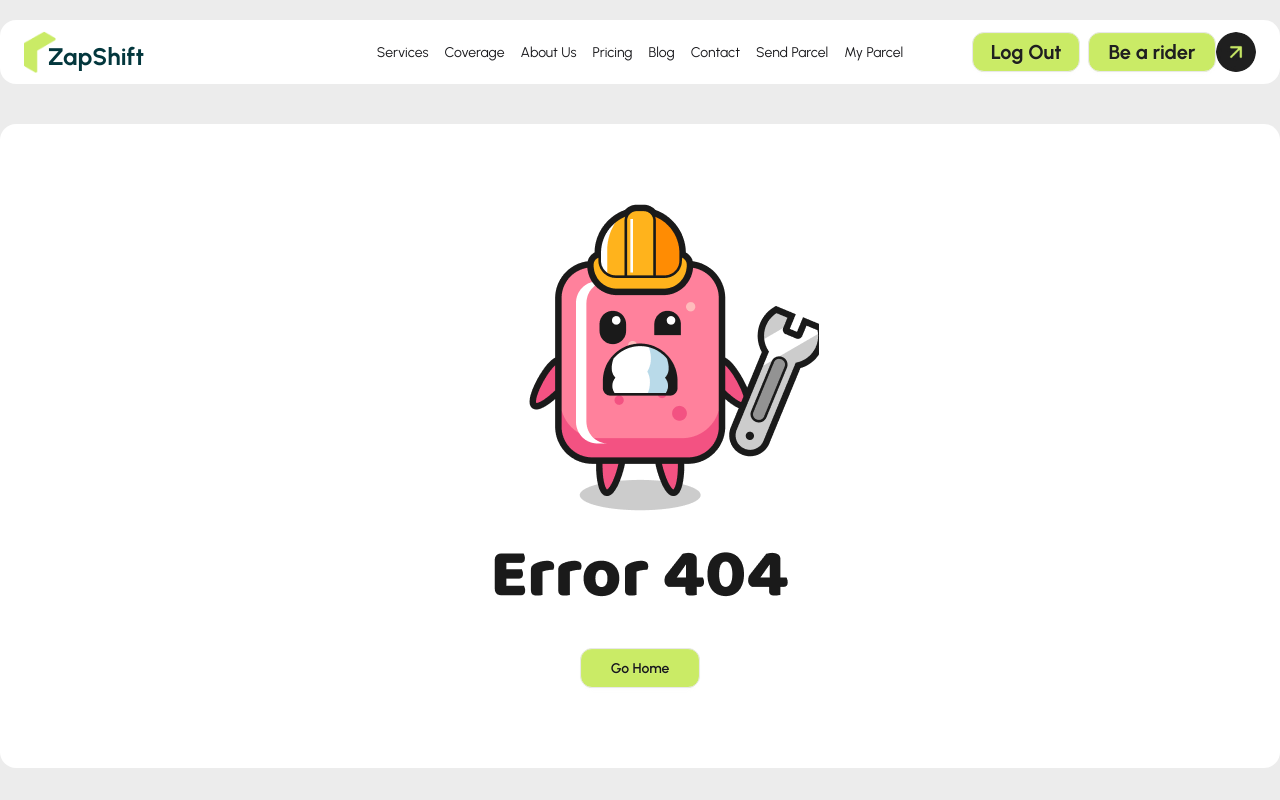
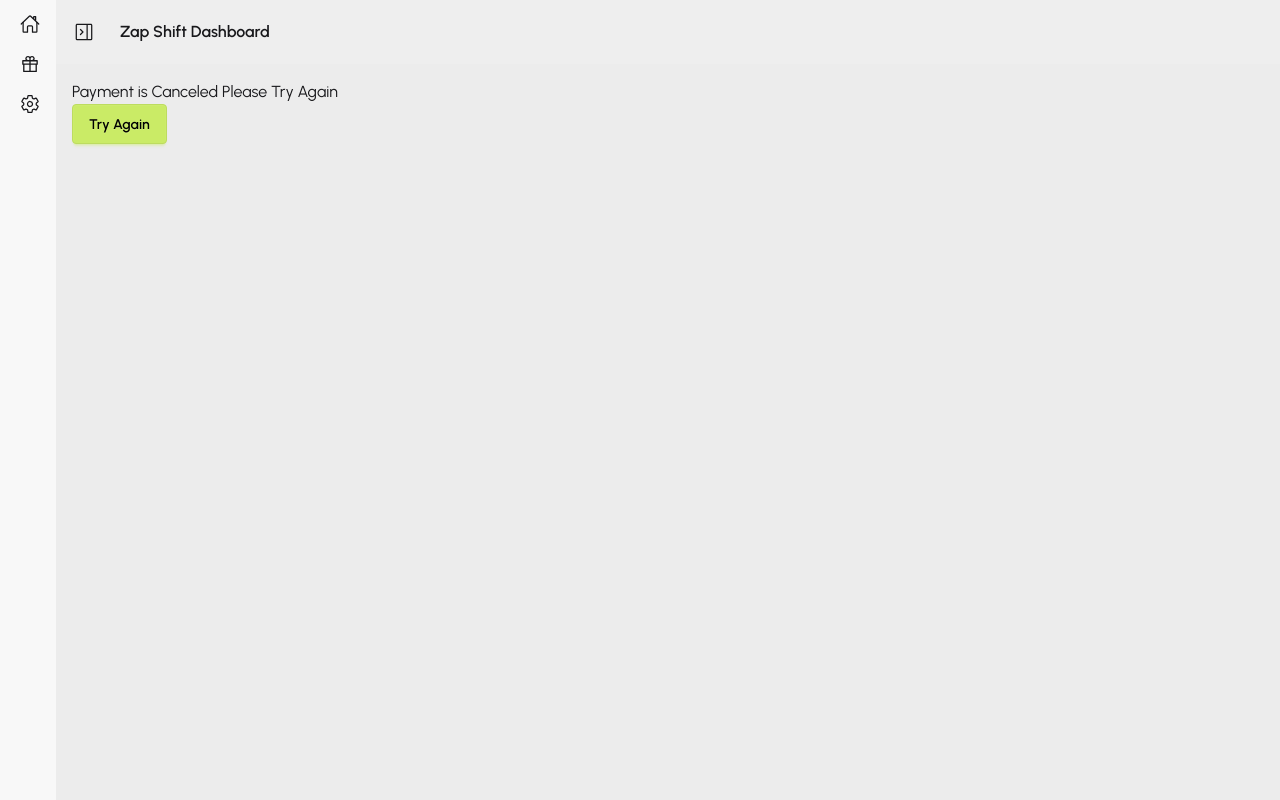
Before and after one commit to ashiqur0/zap-shift-client, a React (Vite) app: page /dashboard/payment-cancelled in a window 1280 px wide. Shown: the top 800 px of the page. Built offline with nearby package versions, Linux system fonts and the light colour scheme; no server answers; sample sign-in values are in the browser's storage.

Commit message:
Payment Canceled Redirection Page Added

```diff
--- /dev/null
+++ b/src/pages/Dashboard/Payment/PaymentCanceled.jsx
@@ -0,0 +1,13 @@
+import React from 'react';
+import { Link } from 'react-router';
+
+const PaymentCanceled = () => {
+    return (
+        <div className='md:max-w-7xl md:mx-auto p-4'>
+            <h1>Payment is Canceled Please Try Again</h1>
+            <Link to={'/dashboard/my-parcels'} className='btn btn-primary text-black'>Try Again</Link>
+        </div>
+    );
+};
+
+export default PaymentCanceled;
--- a/src/pages/Dashboard/Payment/PaymentSuccess.jsx
+++ b/src/pages/Dashboard/Payment/PaymentSuccess.jsx
@@ -2,7 +2,7 @@ import React from 'react';
 
 const PaymentSuccess = () => {
     return (
-        <div>
+        <div className='md:max-w-7xl md:mx-auto p-4'>
             <h1>Payment Success Page</h1>
         </div>
     );
--- a/src/routes/router.jsx
+++ b/src/routes/router.jsx
@@ -18,6 +18,7 @@ import DashBoardLayout from "../layout/DashboardLayout";
 import MyParcels from "../pages/Dashboard/My-Parcels/MyParcels";
 import Payment from "../pages/Dashboard/Payment/Payment";
 import PaymentSuccess from "../pages/Dashboard/Payment/PaymentSuccess";
+import PaymentCanceled from "../pages/Dashboard/Payment/PaymentCanceled";
 
 const router = createBrowserRouter([
     {
@@ -104,6 +105,10 @@ const router = createBrowserRouter([
             {
                 path: 'payment-success',
                 Component: PaymentSuccess
+            },
+            {
+                path: 'payment-cancelled',
+                Component: PaymentCanceled
             }
         ]
     }
```
